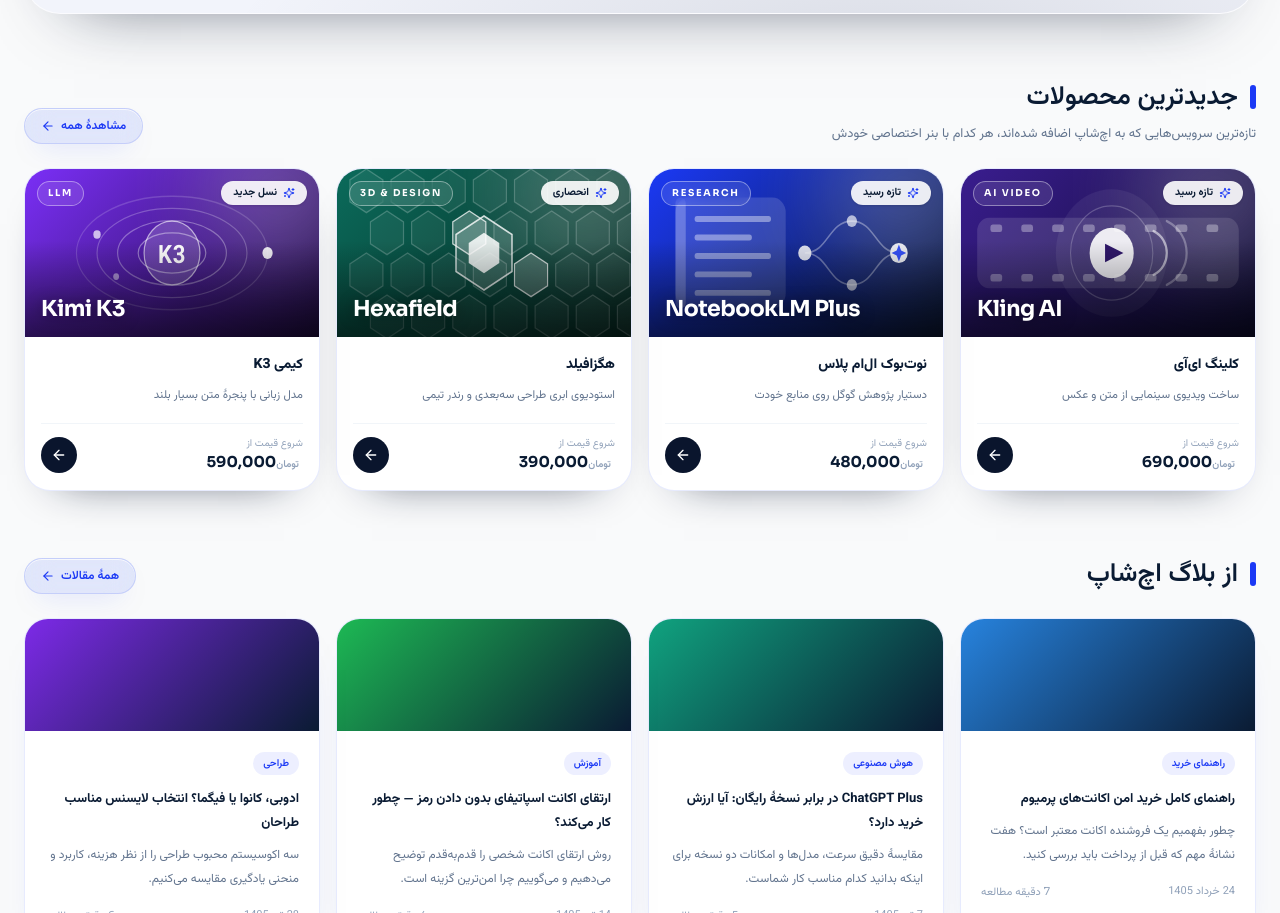
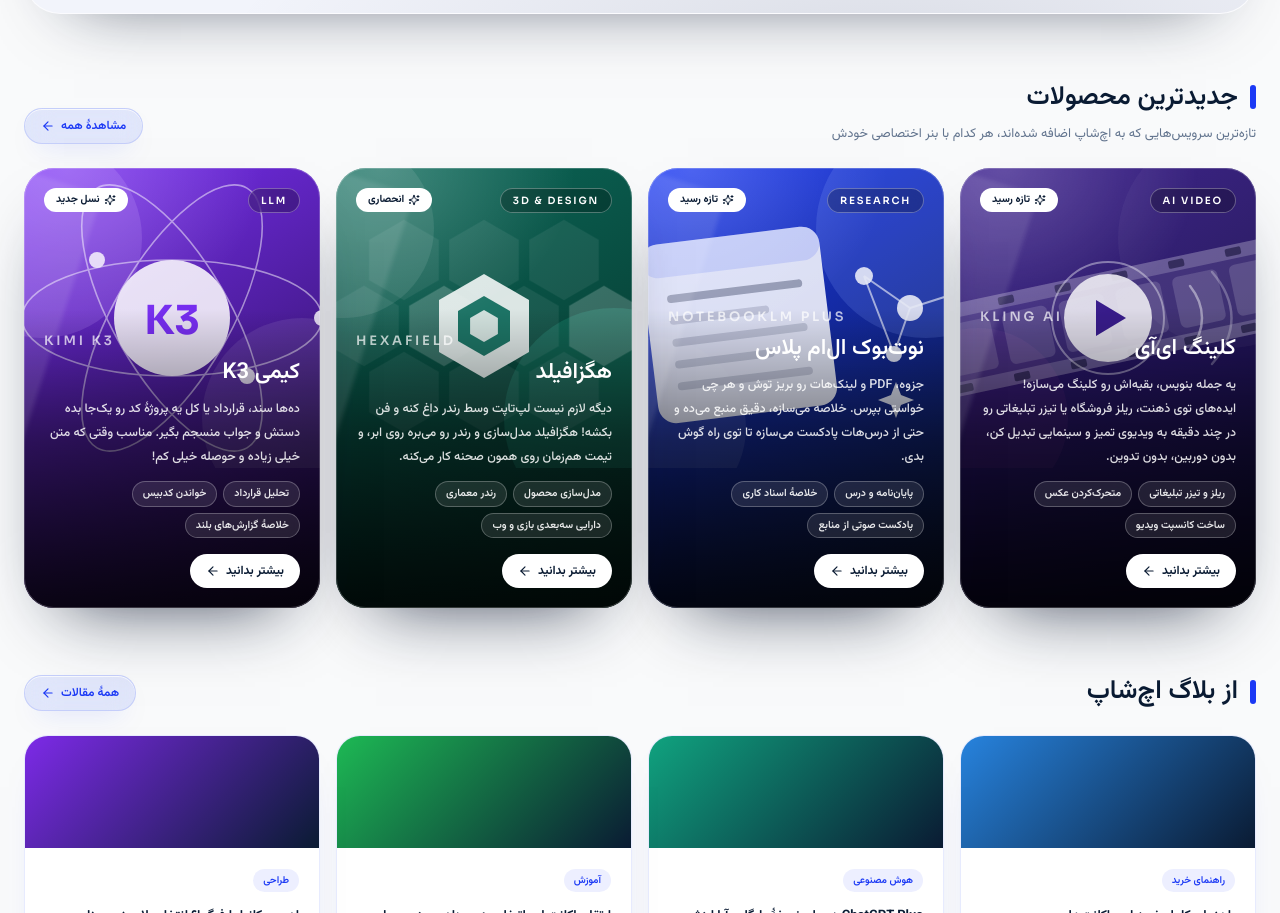
Before and after one commit to hesaamhub/echshop, a Next.js app: page / in a window 1280 px wide. Shown: the part 2921-3834 px from the top of the page. Built offline with nearby package versions, Linux system fonts and the light colour scheme.

Commit message:
style: بنر تبلیغاتی پوستری برای محصولات تازه‌رسیده (بدون قیمت)

```diff
--- a/src/components/site/NewArrivalBanner.tsx
+++ b/src/components/site/NewArrivalBanner.tsx
@@ -2,243 +2,225 @@ import Link from "next/link"
 import { ArrowLeft, Sparkles } from "lucide-react"
 import type { NewArrival, NewArrivalArt } from "@/lib/newArrivals"
 
-/** قیمت با ارقام لاتین */
-function latinPrice(value: number) {
-  return new Intl.NumberFormat("en-US").format(value)
+/** مختصات شش‌ضلعی برای گرافیک هگزافیلد */
+function hexPoints(cx: number, cy: number, r: number) {
+  return Array.from({ length: 6 }, (_, index) => {
+    const angle = (Math.PI / 180) * (60 * index - 30)
+    return `${(cx + r * Math.cos(angle)).toFixed(1)},${(cy + r * Math.sin(angle)).toFixed(1)}`
+  }).join(" ")
 }
 
-/** شش‌ضلعی برای گرافیک هگزافیلد */
-function hexPoints(cx: number, cy: number, r: number) {
-  return [0, 1, 2, 3, 4, 5]
-    .map((index) => {
-      const angle = ((60 * index - 30) * Math.PI) / 180
-      return `${(cx + r * Math.cos(angle)).toFixed(1)},${(cy + r * Math.sin(angle)).toFixed(1)}`
-    })
-    .join(" ")
-}
-
-/** گرافیک اختصاصی هر بنر */
+/** گرافیک اختصاصی هر پوستر */
 function BannerArt({ art }: { art: NewArrivalArt }) {
   if (art === "film") {
     return (
-      <svg
-        viewBox="0 0 400 200"
-        preserveAspectRatio="none"
-        className="absolute inset-0 h-full w-full"
-        aria-hidden
-      >
-        <circle cx="205" cy="100" r="76" fill="rgba(255,255,255,0.06)" />
-        <circle cx="205" cy="100" r="56" stroke="rgba(255,255,255,0.22)" strokeWidth="1.5" fill="none" />
-        <rect x="22" y="58" width="356" height="84" rx="16" fill="rgba(255,255,255,0.12)" />
-        {[0, 1, 2, 3, 4, 5, 6, 7].map((index) => (
-          <rect
-            key={`top-${index}`}
-            x={40 + index * 42}
-            y="66"
-            width="16"
-            height="9"
-            rx="3"
-            fill="rgba(255,255,255,0.32)"
-          />
+      <svg viewBox="0 0 400 300" className="h-full w-full" preserveAspectRatio="xMidYMid slice" aria-hidden>
+        <g opacity="0.35">
+          <circle cx="320" cy="70" r="110" fill="#ffffff" opacity="0.14" />
+          <circle cx="70" cy="250" r="90" fill="#ff7ad9" opacity="0.18" />
+        </g>
+        {/* نوار فیلم */}
+        <g transform="rotate(-12 200 150)">
+          <rect x="20" y="104" width="360" height="92" rx="14" fill="#ffffff" opacity="0.1" />
+          <rect x="20" y="104" width="360" height="14" rx="7" fill="#ffffff" opacity="0.22" />
+          <rect x="20" y="182" width="360" height="14" rx="7" fill="#ffffff" opacity="0.22" />
+          {[38, 96, 154, 212, 270, 328].map((x) => (
+            <g key={x}>
+              <rect x={x} y="107" width="16" height="8" rx="2" fill="#0b0a2a" opacity="0.55" />
+              <rect x={x} y="185" width="16" height="8" rx="2" fill="#0b0a2a" opacity="0.55" />
+              <rect x={x} y="124" width="46" height="52" rx="6" fill="#ffffff" opacity="0.16" />
+            </g>
           ))}
-        {[0, 1, 2, 3, 4, 5, 6, 7].map((index) => (
-          <rect
-            key={`bottom-${index}`}
-            x={40 + index * 42}
-            y="125"
-            width="16"
-            height="9"
-            rx="3"
-            fill="rgba(255,255,255,0.32)"
-          />
-        ))}
-        <circle cx="205" cy="100" r="30" fill="rgba(255,255,255,0.9)" />
-        <path d="M196 89 L221 100 L196 111 Z" fill="#2a1266" />
-        <path
-          d="M262 74 C286 84 286 116 262 126"
-          stroke="rgba(255,255,255,0.55)"
-          strokeWidth="3"
-          strokeLinecap="round"
-          fill="none"
-        />
-        <path
-          d="M280 62 C316 78 316 122 280 138"
-          stroke="rgba(255,255,255,0.3)"
-          strokeWidth="3"
-          strokeLinecap="round"
-          fill="none"
-        />
+        </g>
+        {/* دکمهٔ پلی */}
+        <circle cx="200" cy="150" r="44" fill="#ffffff" opacity="0.92" />
+        <circle cx="200" cy="150" r="56" fill="none" stroke="#ffffff" strokeWidth="2" opacity="0.45" />
+        <polygon points="188,132 188,168 218,150" fill="#3a1d8f" />
+        {/* موج حرکت */}
+        <g fill="none" stroke="#ffffff" strokeWidth="2.5" strokeLinecap="round" opacity="0.5">
+          <path d="M282 118c16 20 16 44 0 64" />
+          <path d="M304 104c26 30 26 62 0 92" opacity="0.6" />
+        </g>
       </svg>
     )
   }
 
   if (art === "notebook") {
     return (
-      <svg
-        viewBox="0 0 400 200"
-        preserveAspectRatio="none"
-        className="absolute inset-0 h-full w-full"
-        aria-hidden
-      >
-        <rect x="36" y="34" width="150" height="132" rx="18" fill="rgba(255,255,255,0.14)" />
-        <rect x="36" y="34" width="14" height="132" rx="7" fill="rgba(255,255,255,0.24)" />
-        {[0, 1, 2, 3, 4].map((index) => (
+      <svg viewBox="0 0 400 300" className="h-full w-full" preserveAspectRatio="xMidYMid slice" aria-hidden>
+        <circle cx="330" cy="60" r="110" fill="#8ea8ff" opacity="0.2" />
+        <circle cx="60" cy="260" r="90" fill="#ffffff" opacity="0.1" />
+        {/* برگهٔ دفتر */}
+        <g transform="rotate(-7 150 150)">
+          <rect x="52" y="66" width="180" height="180" rx="18" fill="#ffffff" opacity="0.94" />
+          <rect x="52" y="66" width="180" height="34" rx="18" fill="#1b39f5" opacity="0.14" />
+          {[118, 140, 162, 184, 206].map((y, index) => (
             <rect
-            key={`line-${index}`}
-            x="62"
-            y={56 + index * 22}
-            width={index % 2 === 0 ? 104 : 78}
-            height="7"
-            rx="3.5"
-            fill="rgba(255,255,255,0.4)"
+              key={y}
+              x="74"
+              y={y}
+              width={index % 2 === 0 ? 136 : 100}
+              height="8"
+              rx="4"
+              fill="#0a152d"
+              opacity={index === 0 ? 0.35 : 0.16}
             />
           ))}
+        </g>
+        {/* گراف گره‌ای */}
+        <g stroke="#ffffff" strokeWidth="2" opacity="0.65" fill="none">
+          <path d="M268 108l46 32M268 108l30 78M314 140l-16 46M314 140l50-16" />
+        </g>
+        {[
+          [268, 108, 9],
+          [314, 140, 13],
+          [298, 186, 8],
+          [364, 124, 7],
+        ].map(([cx, cy, r]) => (
+          <circle key={`${cx}-${cy}`} cx={cx} cy={cy} r={r} fill="#ffffff" opacity="0.9" />
+        ))}
         <path
-          d="M212 100 C244 100 244 62 276 62 M212 100 C244 100 244 138 276 138 M276 62 C308 62 308 100 340 100 M276 138 C308 138 308 100 340 100"
-          stroke="rgba(255,255,255,0.35)"
-          strokeWidth="2"
-          fill="none"
-        />
-        <circle cx="212" cy="100" r="9" fill="rgba(255,255,255,0.85)" />
-        <circle cx="276" cy="62" r="7" fill="rgba(255,255,255,0.65)" />
-        <circle cx="276" cy="138" r="7" fill="rgba(255,255,255,0.65)" />
-        <circle cx="340" cy="100" r="12" fill="rgba(255,255,255,0.9)" />
-        <path
-          d="M340 90 L343 97 L350 100 L343 103 L340 110 L337 103 L330 100 L337 97 Z"
-          fill="#1b39f5"
+          d="M300 214l5 13 13 5-13 5-5 13-5-13-13-5 13-5z"
+          fill="#ffffff"
+          opacity="0.9"
         />
       </svg>
     )
   }
 
   if (art === "hex") {
-    return (
-      <svg
-        viewBox="0 0 400 200"
-        preserveAspectRatio="none"
-        className="absolute inset-0 h-full w-full"
-        aria-hidden
-      >
-        {[0, 1, 2, 3].map((row) =>
-          [0, 1, 2, 3, 4, 5, 6].map((col) => {
-            const cx = 40 + col * 56 + (row % 2 === 1 ? 28 : 0)
-            const cy = 26 + row * 50
-            const strong = (row === 1 && col === 2) || (row === 2 && col === 4)
+    const grid = [
+      [120, 92],
+      [200, 92],
+      [280, 92],
+      [80, 158],
+      [160, 158],
+      [240, 158],
+      [320, 158],
+      [120, 224],
+      [200, 224],
+      [280, 224],
+    ]
 
     return (
+      <svg viewBox="0 0 400 300" className="h-full w-full" preserveAspectRatio="xMidYMid slice" aria-hidden>
+        <circle cx="330" cy="250" r="110" fill="#3ff0c4" opacity="0.16" />
+        <circle cx="60" cy="60" r="90" fill="#ffffff" opacity="0.1" />
+        {grid.map(([cx, cy], index) => (
           <polygon
-                key={`hex-${row}-${col}`}
-                points={hexPoints(cx, cy, 26)}
-                fill={strong ? "rgba(255,255,255,0.22)" : "rgba(255,255,255,0.05)"}
-                stroke={strong ? "rgba(255,255,255,0.75)" : "rgba(255,255,255,0.22)"}
-                strokeWidth="1.6"
+            key={`${cx}-${cy}`}
+            points={hexPoints(cx, cy, 40)}
+            fill="#ffffff"
+            opacity={index === 4 || index === 6 ? 0.22 : 0.08}
+            stroke="#ffffff"
+            strokeOpacity="0.35"
+            strokeWidth="1.5"
           />
-            )
-          }),
-        )}
-        <polygon points={hexPoints(200, 100, 44)} fill="rgba(255,255,255,0.14)" stroke="rgba(255,255,255,0.8)" strokeWidth="2" />
-        <polygon points={hexPoints(200, 100, 24)} fill="rgba(255,255,255,0.85)" />
+        ))}
+        <polygon points={hexPoints(200, 158, 52)} fill="#ffffff" opacity="0.95" />
+        <polygon points={hexPoints(200, 158, 30)} fill="#0b6b5b" opacity="0.9" />
+        <polygon points={hexPoints(200, 158, 16)} fill="#ffffff" opacity="0.9" />
       </svg>
     )
   }
 
   return (
-    <svg
-      viewBox="0 0 400 200"
-      preserveAspectRatio="none"
-      className="absolute inset-0 h-full w-full"
-      aria-hidden
-    >
-      {[46, 74, 102, 130].map((radius, index) => (
-        <ellipse
-          key={`orbit-${radius}`}
-          cx="200"
-          cy="100"
-          rx={radius}
-          ry={radius * 0.52}
-          stroke={`rgba(255,255,255,${0.4 - index * 0.08})`}
-          strokeWidth="1.6"
-          fill="none"
-        />
-      ))}
-      <circle cx="200" cy="100" r="38" fill="rgba(255,255,255,0.16)" />
-      <circle cx="200" cy="100" r="38" stroke="rgba(255,255,255,0.6)" strokeWidth="1.6" fill="none" />
-      <circle cx="330" cy="100" r="7" fill="rgba(255,255,255,0.9)" />
-      <circle cx="98" cy="78" r="5" fill="rgba(255,255,255,0.7)" />
-      <circle cx="124" cy="128" r="4" fill="rgba(255,255,255,0.5)" />
+    <svg viewBox="0 0 400 300" className="h-full w-full" preserveAspectRatio="xMidYMid slice" aria-hidden>
+      <circle cx="70" cy="70" r="100" fill="#c9a0ff" opacity="0.22" />
+      <circle cx="330" cy="250" r="100" fill="#ffffff" opacity="0.1" />
+      <g fill="none" stroke="#ffffff" opacity="0.55">
+        <ellipse cx="200" cy="150" rx="150" ry="58" strokeWidth="1.6" />
+        <ellipse cx="200" cy="150" rx="150" ry="58" strokeWidth="1.6" transform="rotate(60 200 150)" />
+        <ellipse cx="200" cy="150" rx="150" ry="58" strokeWidth="1.6" transform="rotate(120 200 150)" />
+      </g>
+      <circle cx="200" cy="150" r="58" fill="#ffffff" opacity="0.95" />
       <text
         x="200"
-        y="112"
+        y="166"
         textAnchor="middle"
-        fill="#ffffff"
-        fontSize="30"
+        fontSize="40"
         fontWeight="700"
-        letterSpacing="1"
+        fill="#7b2ff7"
+        fontFamily="Sora, sans-serif"
       >
         K3
       </text>
+      {[
+        [350, 150],
+        [125, 92],
+        [275, 208],
+      ].map(([cx, cy]) => (
+        <circle key={`${cx}-${cy}`} cx={cx} cy={cy} r="8" fill="#ffffff" opacity="0.9" />
+      ))}
     </svg>
   )
 }
 
+/** پوستر تبلیغاتی تمام‌کارت محصول تازه‌رسیده (بدون قیمت) */
 export default function NewArrivalBanner({ item }: { item: NewArrival }) {
   return (
     <Link
       href={`/new/${item.slug}`}
-      className="group flex flex-col overflow-hidden rounded-[26px] border border-[#1b39f5]/10 bg-white shadow-[0_20px_44px_-36px_rgba(10,21,45,0.9)] transition-all duration-500 hover:-translate-y-1 hover:border-[#1b39f5]/25 hover:shadow-[0_30px_58px_-34px_rgba(27,57,245,0.5)]"
+      className="group relative flex h-[440px] flex-col overflow-hidden rounded-[30px] text-white shadow-[0_34px_70px_-40px_rgba(10,21,45,0.85)] transition-all duration-500 hover:-translate-y-1.5"
+      style={{ background: `linear-gradient(150deg, ${item.from} 0%, ${item.to} 100%)` }}
     >
-      {/* بنر تصویری */}
+      {/* گرافیک پوستر */}
+      <div className="pointer-events-none absolute inset-x-0 top-0 h-[300px] opacity-90 transition-transform duration-700 group-hover:scale-[1.06]">
+        <BannerArt art={item.art} />
+      </div>
+
+      {/* بافت و نورپردازی چاپی */}
       <div
-        className="relative h-[168px] overflow-hidden"
-        style={{ background: `linear-gradient(135deg, ${item.from} 0%, ${item.to} 100%)` }}
-      >
-        <BannerArt art={item.art} />
-
-        {/* هالهٔ نور و لایهٔ تیرگی پایین */}
-        <span
-          className="pointer-events-none absolute -right-10 -top-14 h-40 w-40 rounded-full bg-white/20 blur-2xl transition-transform duration-700 group-hover:scale-125"
+        className="pointer-events-none absolute inset-0"
+        style={{
+          background:
+            "radial-gradient(120% 70% at 15% 0%, rgba(255,255,255,0.22) 0%, rgba(255,255,255,0) 55%), linear-gradient(to top, rgba(0,0,0,0.82) 0%, rgba(0,0,0,0.45) 38%, rgba(0,0,0,0) 68%)",
+        }}
         aria-hidden
       />
       <span
-          className="pointer-events-none absolute inset-x-0 bottom-0 h-24"
-          style={{ background: "linear-gradient(to top, rgba(0,0,0,0.55), rgba(0,0,0,0))" }}
+        className="pointer-events-none absolute -left-24 top-0 h-[520px] w-24 rotate-[18deg] bg-white/10 blur-[2px] transition-all duration-700 group-hover:left-[120%]"
+        aria-hidden
+      />
+      <span
+        className="pointer-events-none absolute inset-0 rounded-[30px] border border-white/20"
         aria-hidden
       />
 
-        {/* برچسب و دسته */}
-        <span className="absolute right-3 top-3 inline-flex items-center gap-1.5 rounded-full bg-white/90 px-3 py-1 text-[10.5px] font-bold text-[#0a1b33] shadow-sm">
-          <Sparkles className="h-3 w-3 text-[#1b39f5]" />
-          {item.badge}
-        </span>
-        <span className="font-latin absolute left-3 top-3 rounded-full border border-white/40 bg-white/10 px-2.5 py-1 text-[9.5px] font-bold tracking-[0.18em] text-white backdrop-blur-sm">
+      {/* سربرگ پوستر */}
+      <div className="relative flex items-start justify-between p-5">
+        <span className="font-latin rounded-full border border-white/30 bg-black/25 px-3 py-1 text-[10px] font-semibold tracking-[0.18em] backdrop-blur-sm">
           {item.kicker}
         </span>
-
-        {/* لوگوتایپ لاتین */}
-        <span className="font-latin absolute bottom-3 left-4 text-[22px] font-bold tracking-tight text-white drop-shadow-[0_2px_8px_rgba(0,0,0,0.45)]">
-          {item.latinName}
+        <span className="inline-flex items-center gap-1 rounded-full bg-white px-3 py-1 text-[10.5px] font-bold text-[#0a1b33] shadow-[0_10px_24px_-16px_rgba(0,0,0,0.9)]">
+          <Sparkles className="h-3 w-3" />
+          {item.badge}
         </span>
       </div>
 
-      {/* متن کارت */}
-      <div className="flex flex-1 flex-col p-4">
-        <h3 className="text-[14px] font-extrabold leading-6 text-[#0a1b33] transition-colors group-hover:text-[#1b39f5]">
-          {item.name}
-        </h3>
-        <p className="mt-1.5 line-clamp-2 text-[11.5px] leading-6 text-slate-500">{item.tagline}</p>
+      {/* متن تبلیغاتی پایین پوستر */}
+      <div className="relative mt-auto p-5">
+        <div className="font-latin wordmark text-[13px] font-semibold uppercase tracking-[0.22em] text-white/70">
+          {item.latinName}
+        </div>
+        <h3 className="mt-1.5 font-display text-[22px] font-semibold leading-8">{item.name}</h3>
+        <p className="mt-2 text-[12.5px] font-medium leading-6 text-white/85">{item.pitch}</p>
 
-        <div className="mt-4 flex items-center justify-between border-t border-slate-100 pt-3">
-          <div>
-            <div className="text-[10px] text-slate-400">شروع قیمت از</div>
-            <div className="font-latin text-[15px] font-bold text-[#0a1b33]" dir="ltr">
-              {latinPrice(item.priceFrom)}
-              <span className="mr-1 font-sans text-[10px] font-semibold text-slate-400">تومان</span>
+        <div className="mt-3 flex flex-wrap gap-1.5">
+          {item.uses.map((use) => (
+            <span
+              key={use}
+              className="rounded-full border border-white/25 bg-white/10 px-2.5 py-1 text-[10.5px] font-semibold text-white/90 backdrop-blur-sm"
+            >
+              {use}
+            </span>
+          ))}
         </div>
-          </div>
-          <span className="grid h-9 w-9 place-items-center rounded-full bg-[#0a152d] text-white transition-all duration-500 group-hover:bg-[#1b39f5]">
-            <ArrowLeft className="h-4 w-4" />
+
+        <span className="mt-4 inline-flex items-center gap-1.5 rounded-full bg-white px-4 py-2 text-[12px] font-bold text-[#0a1b33] transition-all duration-500 group-hover:gap-3">
+          بیشتر بدانید
+          <ArrowLeft className="h-3.5 w-3.5" />
         </span>
-        </div>
       </div>
     </Link>
   )
```
Lines whose indentation alone changed are shown as unchanged.
